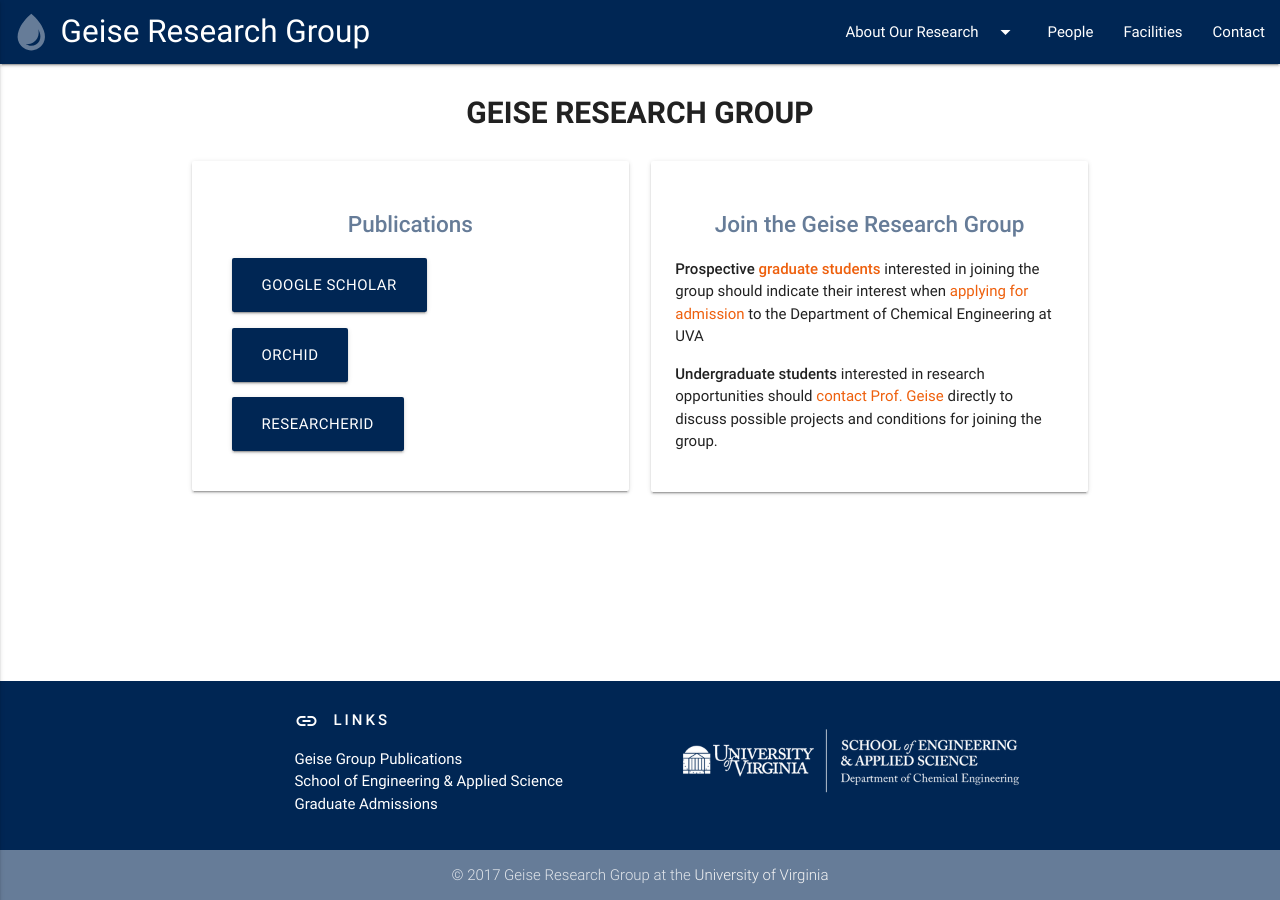
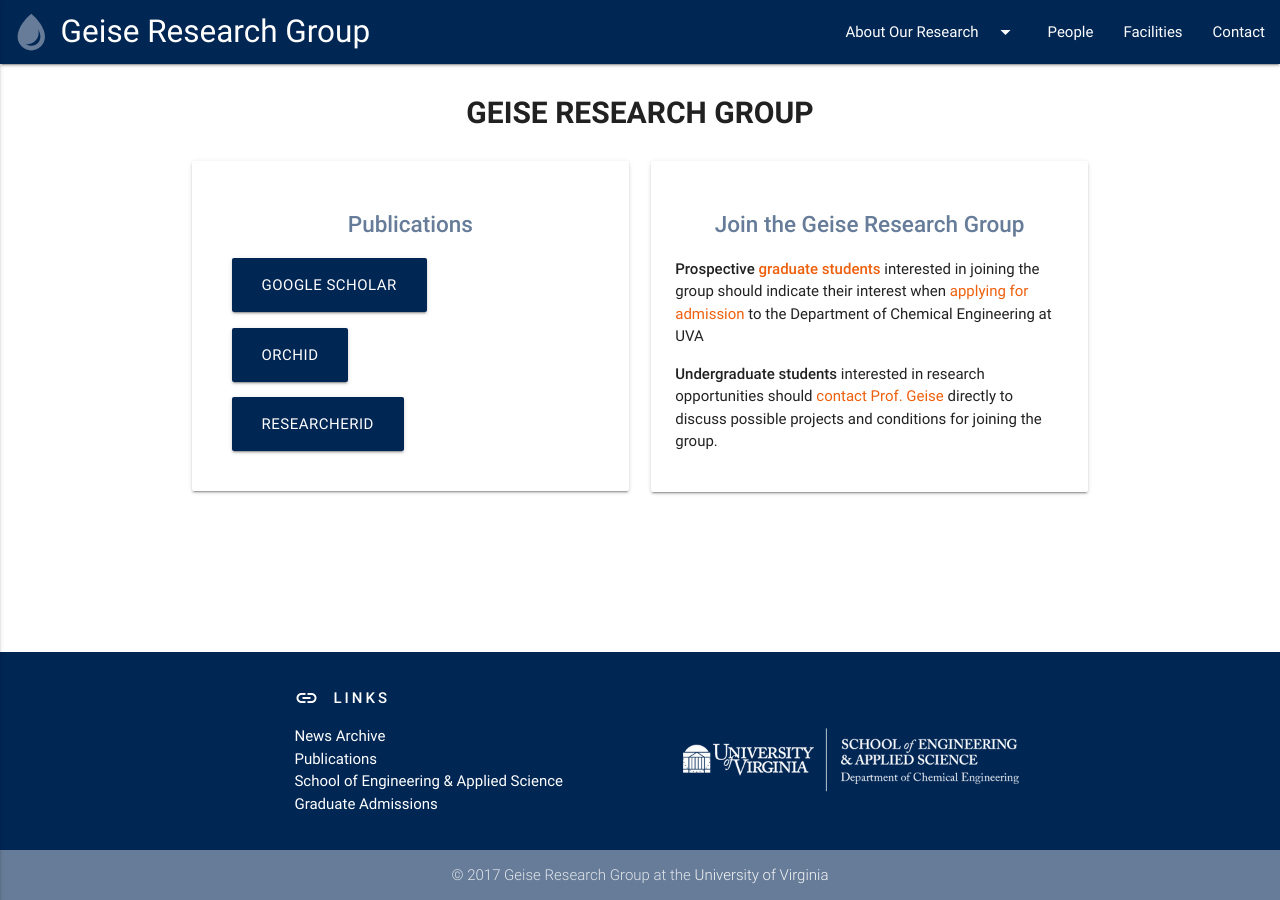
Before and after one commit to geisegroup/geisegroup.github.io, a Jekyll site: the page built from index.md, in a window 1280 px wide. Built offline with Jekyll 4.4.1, drawn with Linux system fonts in a browser that asks for light colours; nearby versions of some CDN libraries.

Commit message:
add news archive to footer links

```diff
--- a/_css/sass/geiseComponents/_footer.scss
+++ b/_css/sass/geiseComponents/_footer.scss
@@ -11,7 +11,7 @@ footer.page-footer {
 	}
 
 	.footerLinks {
-		padding-top: 1%;
+		padding-top: 2%;
 		h2,
 		a {
 			color: white;
@@ -38,6 +38,10 @@ footer.page-footer {
 		}
 	}
 
+	.footerSEASLogo {
+		padding-top: 4%;
+	}
+
 	.footer-copyright {
 		background-color: $uva-lt-blue;
 		text-align: center;
--- a/_includes/footer.html
+++ b/_includes/footer.html
@@ -5,8 +5,13 @@
 				<h2 class="valign-wrapper"><i class="material-icons left">link</i>Links</h2>
 				<ul>
 					<li>
+						<a href="{{ "/archive" | absolute_url }}" title="Geise Group News Archive">
+							News Archive
+						</a>
+					</li>
+					<li>
 						<a href="https://scholar.google.com/citations?user=pR8eT_sAAAAJ" target="_blank" title="Google Scholar for Geoffrey Geise">
-							Geise Group Publications
+							Publications
 						</a>
 					</li>
 					<li>
@@ -21,7 +26,7 @@
 					</li>
 				</ul>
 			</div>
-			<div class="col l6 m12 s12">
+			<div class="footerSEASLogo col l6 m12 s12">
 				<a href="https://engineering.virginia.edu/" title="SEAS at U.Va.">
 					<img src="{{ "/assets/images/che_logo.png" | absolute_url }}" alt="uva chemical engineering school logo"/>
 				</a>
```
Also changed, not shown: archive.md (added, +6 -0 lines), assets/all.css.
